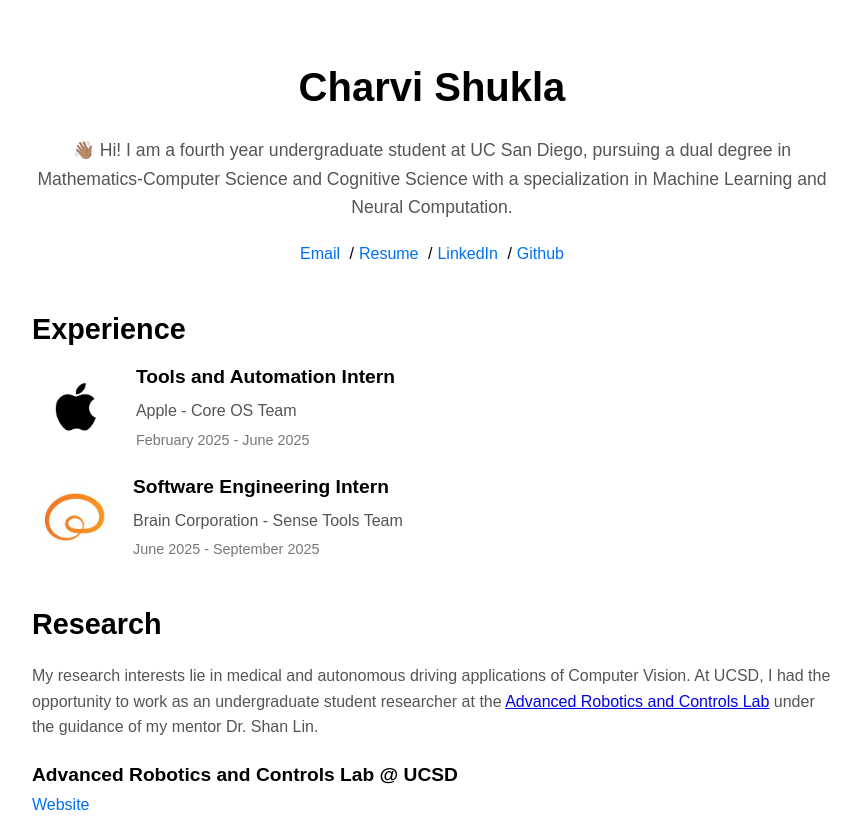
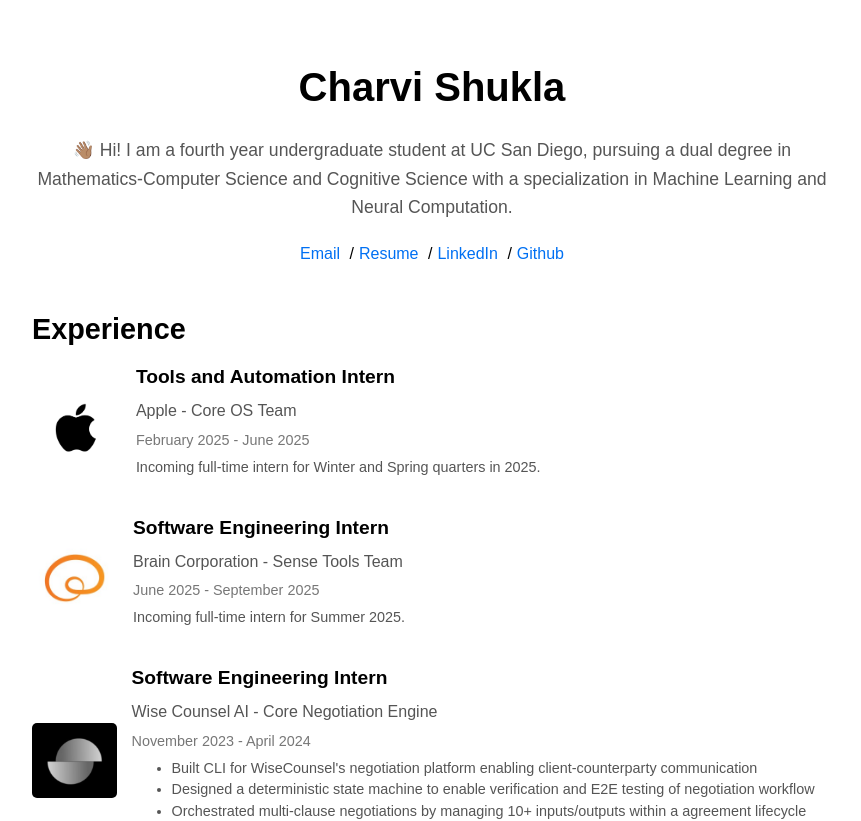
Before and after one commit to charvishukla/charvi-website, a Next.js app: page / in a window 1280 px wide. Shown: the top 821 px of the page, without its empty margins (208-1069 px from the left). Built offline with nearby package versions, Linux system fonts and the light colour scheme.

Commit message:
Add Experience Section

```diff
--- a/src/app/page.js
+++ b/src/app/page.js
@@ -1,8 +1,10 @@
 // pages/index.js
 import styles from "./page.module.css";
-import Image from 'next/image';
+import Image from "next/image";
 import apple from "./Apple-Logosu.png";
 import brain from "./brain.png";
+import wise from "./wise.png";
+
 
 export default function HomePage() {
   return (
@@ -43,11 +45,20 @@
             className={styles.experienceLogo}
           />
           <div className={styles.experienceDetails}>
-            <div className={styles.experienceTitle}>Tools and Automation Intern</div>
+            <div className={styles.experienceTitle}>
+              Tools and Automation Intern
+            </div>
             <div className={styles.experienceCompany}>Apple - Core OS Team</div>
-            <div className={styles.experienceDuration}>February 2025 - June 2025</div>
+            <div className={styles.experienceDuration}>
+              February 2025 - June 2025
+            </div>
+            <p className={styles.experienceDescription}>
+              Incoming full-time intern for Winter and Spring quarters in 2025.
+            </p>
           </div>
         </div>
+
+
         <div className={styles.experienceItem}>
           <Image
             src={brain}
@@ -55,13 +66,50 @@
             className={styles.experienceLogoBrain}
           />
           <div className={styles.experienceDetails}>
-            <div className={styles.experienceTitle}>Software Engineering Intern</div>
-            <div className={styles.experienceCompany}>Brain Corporation - Sense Tools Team</div>
-            <div className={styles.experienceDuration}> June 2025 - September 2025</div>
+            <div className={styles.experienceTitle}>
+              Software Engineering Intern
+            </div>
+            <div className={styles.experienceCompany}>
+              Brain Corporation - Sense Tools Team
+            </div>
+            <div className={styles.experienceDuration}>
+              {" "}
+              June 2025 - September 2025
+            </div>
+            <p className={styles.experienceDescription}>
+            Incoming full-time intern for Summer 2025.
+            </p>
           </div>
         </div>
+
+        <div className={styles.experienceItem}>
+          <Image
+            src={wise}
+            alt="WC Logo"
+            className={styles.experienceLogoWise}
+          />
+          <div className={styles.experienceDetails}>
+            <div className={styles.experienceTitle}>
+              Software Engineering Intern
+            </div>
+            <div className={styles.experienceCompany}>
+              Wise Counsel AI - Core Negotiation Engine
+            </div>
+            <div className={styles.experienceDuration}>
+              {" "}
+              November 2023 - April 2024
+            </div>
+            <ul className={styles.experienceDescription}>
+            <li>Built CLI for WiseCounsel's negotiation platform enabling client-counterparty communication </li>
+            <li>Designed a deterministic state machine to enable verification and E2E testing of negotiation workflow</li>
+            <li>Orchestrated multi-clause negotiations by managing 10+ inputs/outputs within a agreement lifecycle from 4 distinct AI
+            Agents to reconstruct legal agreements</li>
+            </ul>
+          </div>
+        </div>
+
+
       </section>
-
 
       <section className={styles.research}>
         <h2 className={styles.sectionTitle}>Research</h2>
--- a/src/app/page.module.css
+++ b/src/app/page.module.css
@@ -106,6 +106,12 @@
   margin-right: 15px;
   border-radius: 5px;
 }
+.experienceLogoWise {
+  width: auto;
+  height: 75px;
+  margin-right: 15px;
+  border-radius: 5px;
+}
 
 .experienceDetails {
   flex: 1;
@@ -127,3 +133,11 @@
   font-size: 0.9rem;
   color: #777;
 }
+
+
+.experienceDescription {
+  font-size: 0.9rem;
+  color: #555;
+  margin-top: 5px;
+  line-height: 1.5;
+}
```
Also changed, not shown: src/app/wise.png (added). Lines whose indentation alone changed are shown as unchanged.
